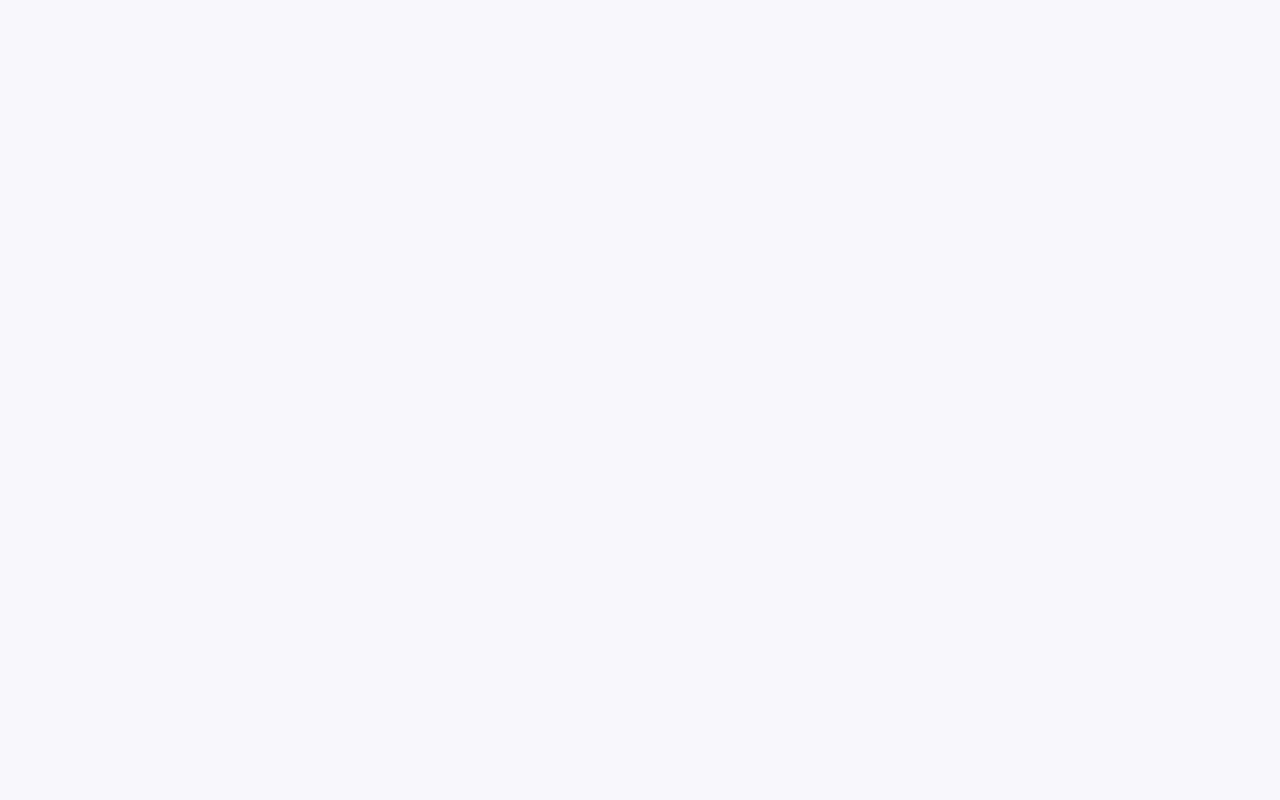
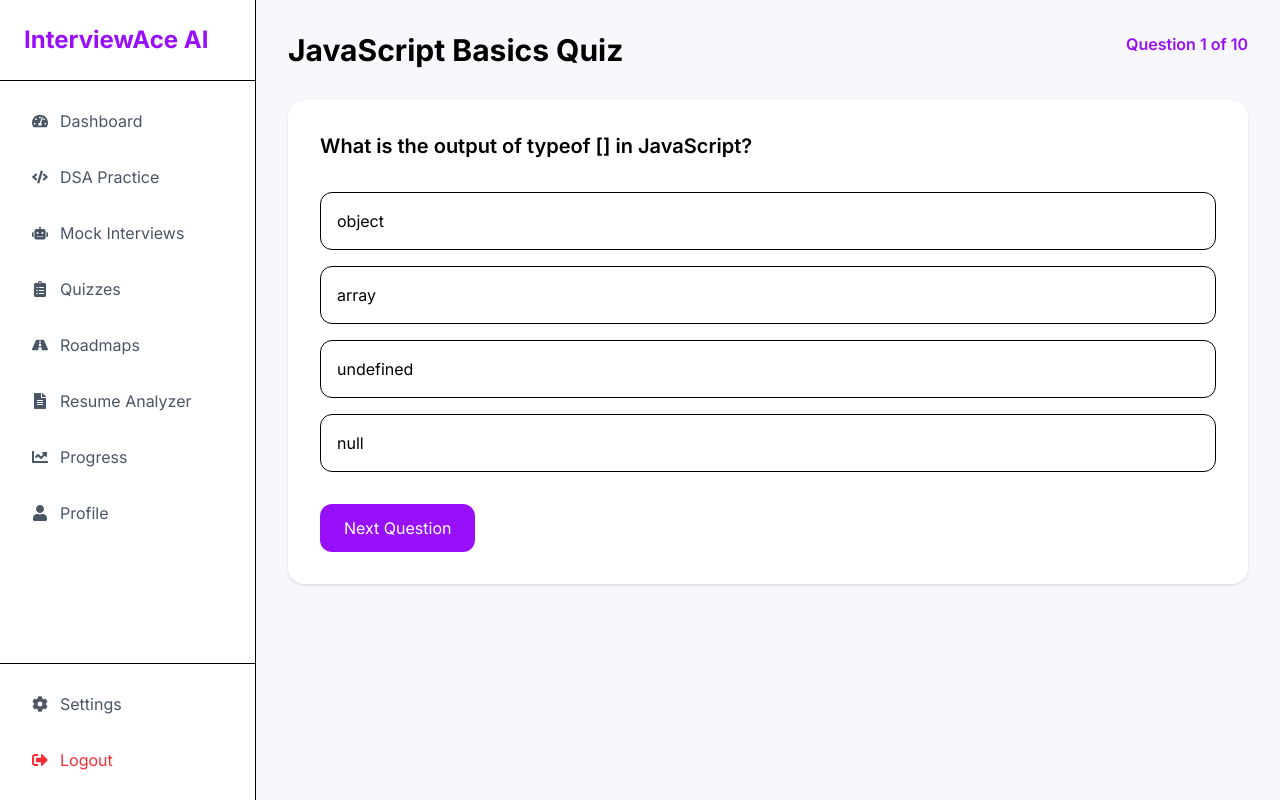
Before and after one commit to Isha4002/interview-ace-ai, a React (Vite) app: page /quiz-attempt in a window 1280 px wide. Before the commit this address had no page. Built offline with nearby package versions, Linux system fonts and the light colour scheme.

Commit message:
Added quiz module and quiz attempt page

```diff
--- a/src/App.jsx
+++ b/src/App.jsx
@@ -13,7 +13,8 @@ import Progress from "./pages/Progress";
 import Profile from "./pages/Profile";
 import ProblemDetails from "./pages/ProblemDetails";
 import MockInterviews from "./pages/MockInterviews";
-import InterviewSession from "./pages/InterviewSession"
+import InterviewSession from "./pages/InterviewSession";
+import QuizAttempt from "./pages/QuizAttempt";
 
 function App() {
   return (
@@ -49,6 +50,11 @@ function App() {
 
         <Route path="/interview-session" element={<InterviewSession />} />
 
+        <Route
+  path="/quiz-attempt"
+  element={<QuizAttempt />}
+/>
+
       </Routes>
 
     </BrowserRouter>
--- a/src/pages/Quiz.jsx
+++ b/src/pages/Quiz.jsx
@@ -1,5 +1,76 @@
+import { Link } from "react-router-dom";
+import Sidebar from "../components/Sidebar";
+
 function Quiz() {
-  return <h1>Quiz Page</h1>;
+  const quizzes = [
+    {
+      id: 1,
+      title: "JavaScript Basics Quiz",
+      questions: 10,
+    },
+    {
+      id: 2,
+      title: "React Fundamentals Quiz",
+      questions: 15,
+    },
+    {
+      id: 3,
+      title: "DSA Quiz",
+      questions: 20,
+    },
+    {
+      id: 4,
+      title: "System Design Quiz",
+      questions: 15,
+    },
+  ];
+
+  return (
+    <div className="bg-[#F8F7FC] min-h-screen">
+      <Sidebar />
+
+      <div className="ml-64 p-8">
+
+        <h1 className="text-4xl font-bold mb-2">
+          Quizzes
+        </h1>
+
+        <p className="text-gray-500 mb-8">
+          Test your interview preparation
+        </p>
+
+        <div className="space-y-4">
+
+          {quizzes.map((quiz) => (
+            <div
+              key={quiz.id}
+              className="bg-white p-6 rounded-2xl shadow-sm flex justify-between items-center"
+            >
+              <div>
+                <h2 className="font-semibold text-lg">
+                  {quiz.title}
+                </h2>
+
+                <p className="text-gray-500">
+                  {quiz.questions} Questions
+                </p>
+              </div>
+
+              <Link
+                to="/quiz-attempt"
+                className="bg-purple-600 text-white px-5 py-2 rounded-xl"
+              >
+                Start Quiz
+              </Link>
+
+            </div>
+          ))}
+
+        </div>
+
+      </div>
+    </div>
+  );
 }
 
 export default Quiz;
--- a/src/pages/QuizAttempt.jsx
+++ b/src/pages/QuizAttempt.jsx
@@ -0,0 +1,85 @@
+import { useState } from "react";
+import Sidebar from "../components/Sidebar";
+
+function QuizAttempt() {
+  const questions = [
+    {
+      question:
+        "What is the output of typeof [] in JavaScript?",
+      options: ["object", "array", "undefined", "null"],
+      answer: "object",
+    },
+  ];
+
+  const [selected, setSelected] = useState("");
+
+  return (
+    <div className="bg-[#F8F7FC] min-h-screen">
+      <Sidebar />
+
+      <div className="ml-64 p-8">
+
+        <div className="flex justify-between mb-8">
+
+          <h1 className="text-3xl font-bold">
+            JavaScript Basics Quiz
+          </h1>
+
+          <div className="text-purple-600 font-semibold">
+            Question 1 of 10
+          </div>
+
+        </div>
+
+        <div className="bg-white p-8 rounded-2xl shadow-sm">
+
+          <h2 className="text-xl font-semibold mb-8">
+            {questions[0].question}
+          </h2>
+
+          <div className="space-y-4">
+
+            {questions[0].options.map((option) => (
+              <button
+                key={option}
+                onClick={() => setSelected(option)}
+                className={`
+                w-full
+                text-left
+                p-4
+                rounded-xl
+                border
+                ${
+                  selected === option
+                    ? "bg-purple-100 border-purple-500"
+                    : "bg-white"
+                }
+                `}
+              >
+                {option}
+              </button>
+            ))}
+
+          </div>
+
+          <button
+            className="
+            mt-8
+            bg-purple-600
+            text-white
+            px-6
+            py-3
+            rounded-xl
+            "
+          >
+            Next Question
+          </button>
+
+        </div>
+
+      </div>
+    </div>
+  );
+}
+
+export default QuizAttempt;
```
